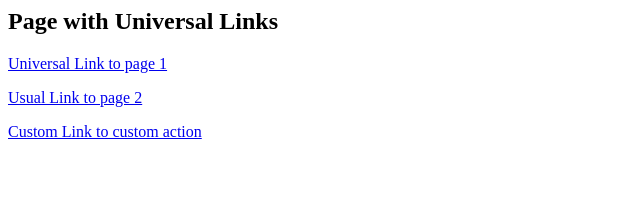
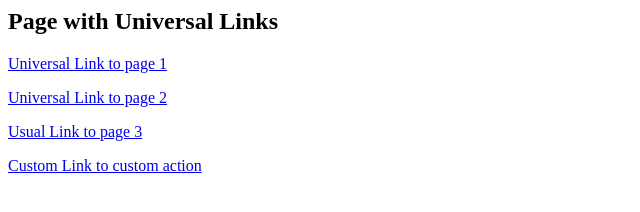
Before and after one commit to gelioson/gelioson.github.io, a plain HTML site: page index.html in a window 1280 px wide. Shown: the whole page, without its empty margins (0-640 px from the left). Drawn offline with Linux system fonts and the light colour scheme.

Commit message:
aasa fixes

```diff
--- a/index.html
+++ b/index.html
@@ -4,8 +4,9 @@
 	<title>Universal Links</title>
 	<body>
 	<h2>Page with Universal Links</h2>
-	<p> <a href="https://gelioson.github.io/page1.html">Universal Link to page 1</a><p>
-	<p> <a href="https://gelioson.github.io/page2.html">Usual Link to page 2</a><p>
+	<p> <a href="page1.html">Universal Link to page 1</a><p>
+	<p> <a href="page2.html">Universal Link to page 2</a><p>
+	<p> <a href="page3.html">Usual Link to page 3</a><p>
 	<p> <a href="com.nymbus.enterprise.mobile://a.com?action=customAction">Custom Link to custom action</a><p>
 	</body>
 </html>
```
Also changed, not shown: 1 other file.
